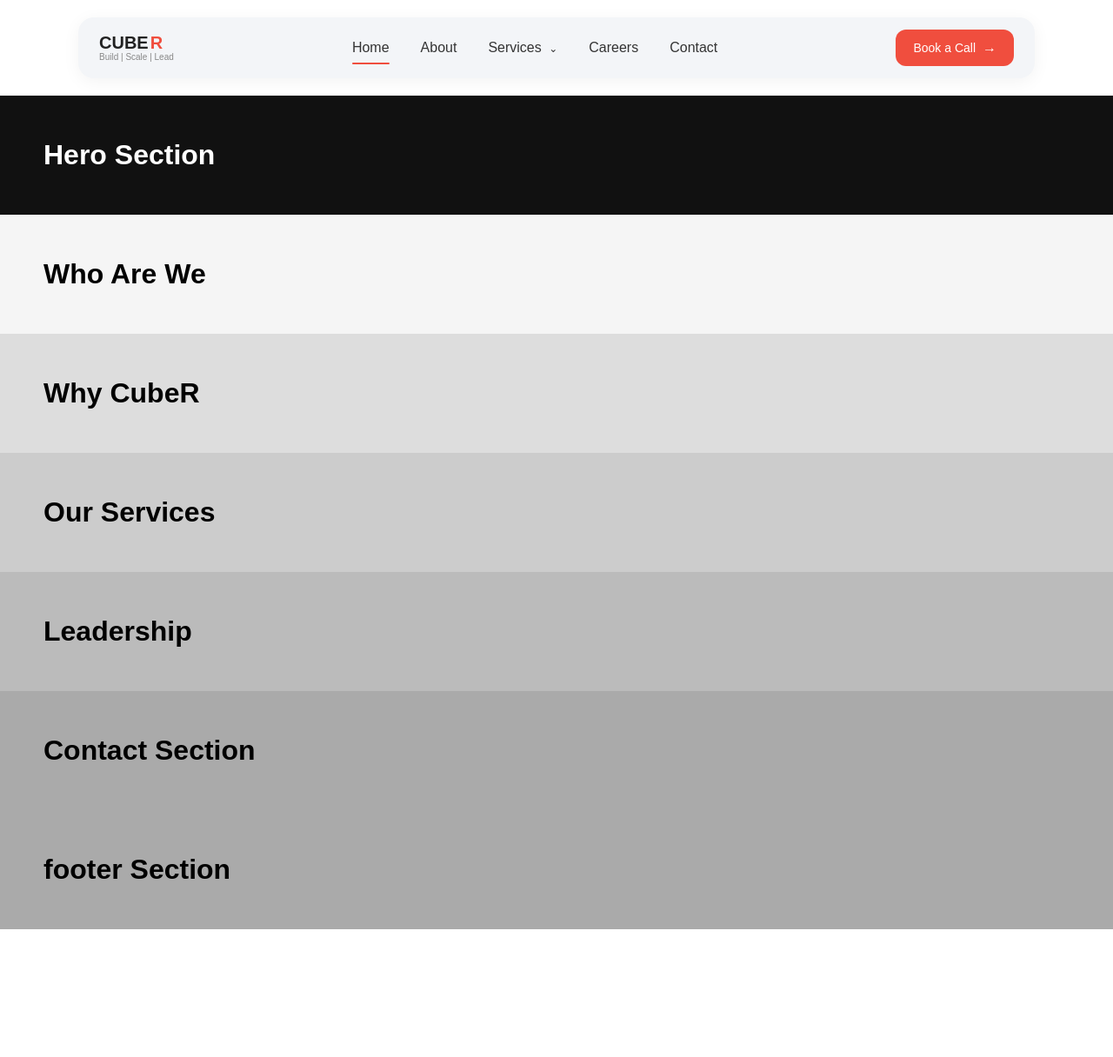
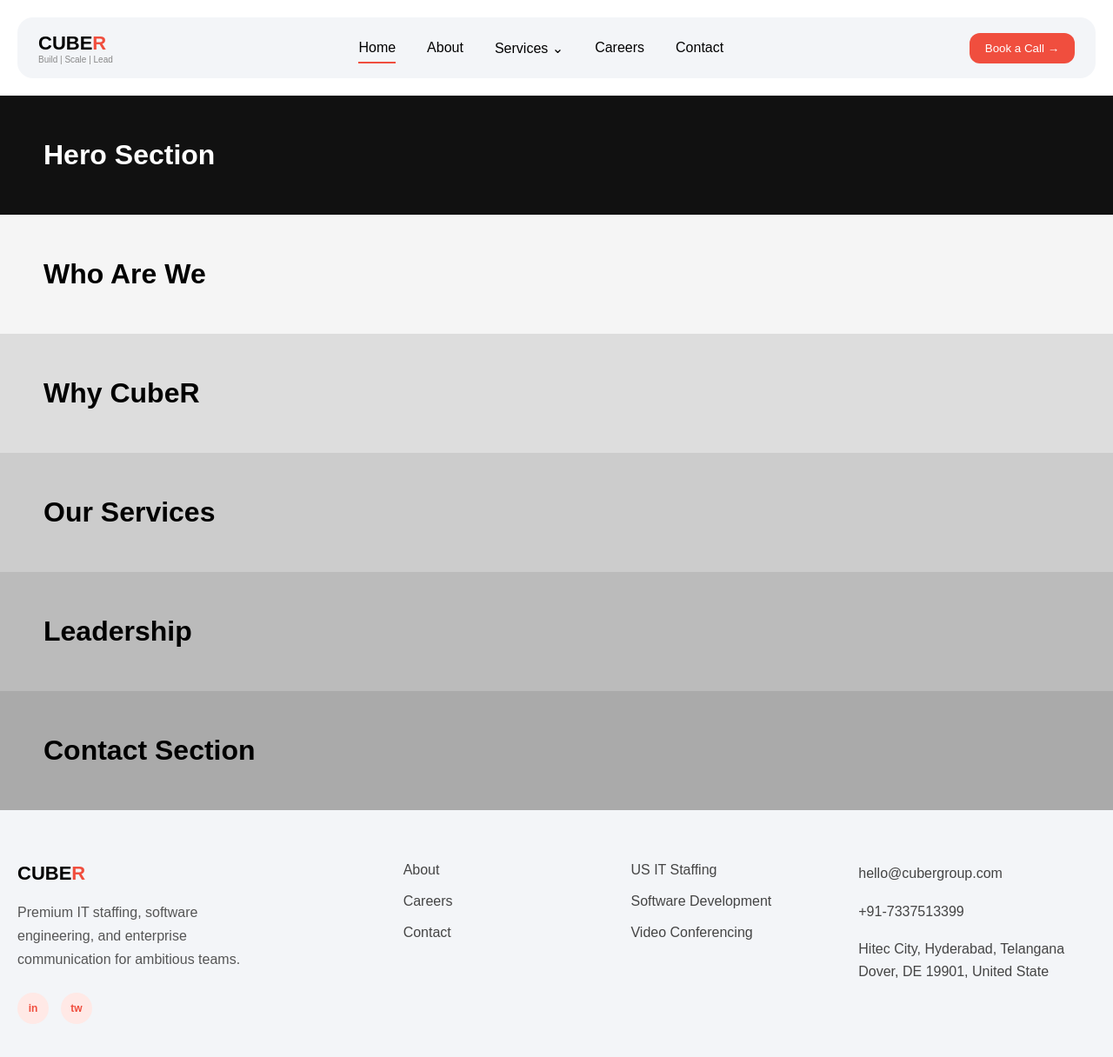
Before and after one commit to CubeR-Group/CubeR-Group, a React (Vite) app: page / in a window 1280 px wide. Shown: the top 1216 px of the page at 87% size. Before the commit the page ends 1069 px from the top, so only its background shows below. Built offline with nearby package versions, Linux system fonts and the light colour scheme.

Commit message:
Updated Navabr and Footer

```diff
--- /dev/null
+++ b/src/components/Footer/Footer.css
@@ -0,0 +1,75 @@
+.footer {
+  width: 100%;
+  background: #f3f5f8;
+  padding: 60px 20px;
+}
+
+.footer-container {
+  max-width: 1300px;
+  margin: 0 auto;
+  display: grid;
+  grid-template-columns: 2fr 1fr 1fr 1.5fr;
+  column-gap: 80px;
+}
+.logo-box {
+  font-size: 22px;
+  font-weight: bold;
+}
+
+.r {
+  color: #f04e3e;
+}
+
+.footer-text {
+  margin: 18px 0 24px;
+  color: #555;
+  line-height: 1.7;
+  max-width: 280px;
+}
+.footer-link {
+  margin-bottom: 18px;
+  color: #444;
+  cursor: pointer;
+}
+
+.footer-link:hover {
+  color: #f04e3e;
+}
+.contact-item {
+  margin-bottom: 18px;
+  color: #444;
+  line-height: 1.6;
+}
+
+.social-icons {
+  display: flex;
+  gap: 14px;
+  margin-top: 20px;
+}
+
+.icon-circle {
+  width: 36px;
+  height: 36px;
+  border-radius: 50%;
+  background: #ffe9e6;
+  display: flex;
+  align-items: center;
+  justify-content: center;
+  color: #f04e3e;
+  font-size: 12px;
+  font-weight: 600;
+}
+@media (max-width: 900px) {
+  .footer-container {
+    grid-template-columns: 1fr;
+    text-align: center;
+  }
+
+  .footer-text {
+    max-width: 100%;
+  }
+
+  .social-icons {
+    justify-content: center;
+  }
+}
--- a/src/components/Footer/Footer.jsx
+++ b/src/components/Footer/Footer.jsx
@@ -1,9 +1,47 @@
-const footer = () => {
+import "./Footer.css";
+
+const Footer = () => {
   return (
-    <div style={{ padding: "50px", background: "#aaa" }}>
-      <h1>footer Section</h1>
+    <div className="footer">
+      <div className="footer-container">
+        <div className="footer-col logo-col">
+          <div className="logo-box">
+            <span className="cube">CUBE</span>
+            <span className="r">R</span>
+          </div>
+
+          <p className="footer-text">
+            Premium IT staffing, software engineering, and enterprise
+            communication for ambitious teams.
+          </p>
+
+          <div className="social-icons">
+            <div className="icon-circle">in</div>
+            <div className="icon-circle">tw</div>
+          </div>
+        </div>
+        <div className="footer-col">
+          <p className="footer-link">About</p>
+          <p className="footer-link">Careers</p>
+          <p className="footer-link">Contact</p>
+        </div>
+        <div className="footer-col">
+          <p className="footer-link">US IT Staffing</p>
+          <p className="footer-link">Software Development</p>
+          <p className="footer-link">Video Conferencing</p>
+        </div>
+        <div className="footer-col">
+          <p className="contact-item">hello@cubergroup.com</p>
+          <p className="contact-item">+91-7337513399</p>
+          <p className="contact-item">
+            Hitec City, Hyderabad, Telangana <br />
+            Dover, DE 19901, United State
+          </p>
+        </div>
+
+      </div>
     </div>
   );
 };
 
-export default footer;
+export default Footer;
--- a/src/components/NavBar/NavBar.jsx
+++ b/src/components/NavBar/NavBar.jsx
@@ -1,6 +1,9 @@
+import { useState } from "react";
 import "./Navbar.css";
 
 const Navbar = () => {
+  const [menuOpen, setMenuOpen] = useState(false);
+
   return (
     <div className="nav-wrapper">
       <div className="nav-container">
@@ -11,7 +14,7 @@ const Navbar = () => {
           </div>
           <p className="tagline">Build | Scale | Lead</p>
         </div>
-        <ul className="nav-links">
+        <ul className={`nav-links ${menuOpen ? "open" : ""}`}>
           <li className="active">Home</li>
           <li>About</li>
           <li>
@@ -25,6 +28,14 @@ const Navbar = () => {
             Book a Call <span className="arrow">→</span>
           </button>
         </div>
+        <div
+          className={`hamburger ${menuOpen ? "active" : ""}`}
+          onClick={() => setMenuOpen(!menuOpen)}
+        >
+          <span></span>
+          <span></span>
+          <span></span>
+        </div>
 
       </div>
     </div>
--- a/src/components/NavBar/Navbar.css
+++ b/src/components/NavBar/Navbar.css
@@ -1,12 +1,13 @@
 .nav-wrapper {
   width: 100%;
-  padding: 20px 0;
   display: flex;
   justify-content: center;
+  padding: 20px;
 }
 
 .nav-container {
-  width: 1100px;
+  width: 100%;
+  max-width: 1300px;
   height: 70px;
   background: #f3f5f8;
   border-radius: 18px;
@@ -14,12 +15,12 @@
   align-items: center;
   justify-content: space-between;
   padding: 0 24px;
-  box-shadow: 0 4px 20px rgba(0, 0, 0, 0.05);
+  position: relative;
 }
+
 .nav-logo {
   display: flex;
   flex-direction: column;
-  line-height: 1;
 }
 
 .logo-box {
@@ -27,70 +28,91 @@
   font-size: 20px;
 }
 
-.cube {
-  color: #222;
-}
-
 .r {
   color: #f04e3e;
-  margin-left: 2px;
 }
 
 .tagline {
   font-size: 10px;
   color: #888;
-  margin-top: 2px;
 }
+
 .nav-links {
   list-style: none;
   display: flex;
   gap: 36px;
-  align-items: center;
-  margin: 0;
-  padding: 0;
 }
 
 .nav-links li {
-  font-size: 16px;
-  color: #333;
   cursor: pointer;
   position: relative;
-  transition: 0.3s;
 }
+
 .nav-links li.active::after {
   content: "";
   position: absolute;
-  bottom: -10px;
+  bottom: -8px;
   left: 0;
   width: 100%;
   height: 2px;
   background: #f04e3e;
-  border-radius: 2px;
-}
-.nav-links li:hover {
-  color: #f04e3e;
-}
-.dropdown {
-  font-size: 12px;
-  margin-left: 4px;
 }
 .call-btn {
   background: #f04e3e;
   color: white;
   border: none;
-  padding: 12px 20px;
+  padding: 10px 18px;
   border-radius: 12px;
-  font-size: 14px;
   cursor: pointer;
-  display: flex;
-  align-items: center;
-  gap: 8px;
+}
+.hamburger {
+  display: none;
+  flex-direction: column;
+  cursor: pointer;
+  gap: 5px;
+}
+
+.hamburger span {
+  width: 25px;
+  height: 3px;
+  background: black;
   transition: 0.3s;
 }
+.hamburger.active span:nth-child(1) {
+  transform: rotate(45deg) translate(5px, 5px);
+}
+.hamburger.active span:nth-child(2) {
+  opacity: 0;
+}
+.hamburger.active span:nth-child(3) {
+  transform: rotate(-45deg) translate(5px, -5px);
+}
 
-.call-btn:hover {
-  background: #d94335;
+@media (max-width: 900px) {
+
+  .nav-links {
+    position: absolute;
+    top: 80px;
+    left: 0;
+    width: 100%;
+    background: #f3f5f8;
+    flex-direction: column;
+    align-items: center;
+    gap: 20px;
+    padding: 20px 0;
+    display: none;
+    border-radius: 16px;
+  }
+
+  .nav-links.open {
+    display: flex;
+  }
+
+  .nav-cta {
+    display: none;
+  }
+
+  .hamburger {
+    display: flex;
+  }
 }
-.arrow {
-  font-size: 16px;
-}
--- a/src/index.css
+++ b/src/index.css
@@ -1,18 +1,13 @@
-/* Reset */
 * {
   margin: 0;
   padding: 0;
   box-sizing: border-box;
 }
-
-/* Body */
 body {
   width: 100%;
   overflow-x: hidden;
   font-family: Arial, sans-serif;
 }
-
-/* Root should take full width */
 #root {
   width: 100%;
 }
```
